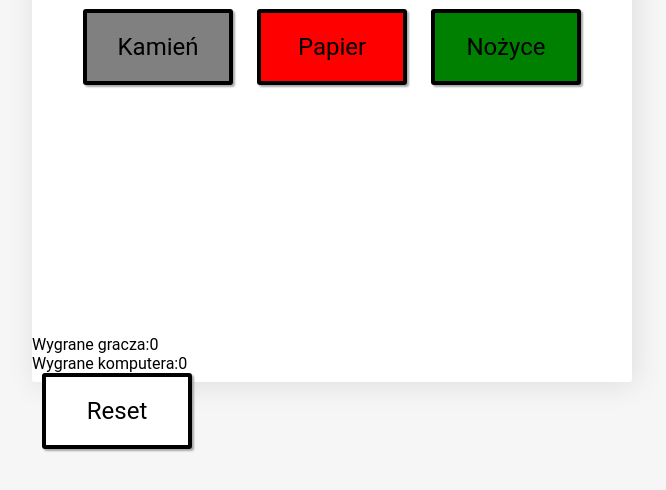
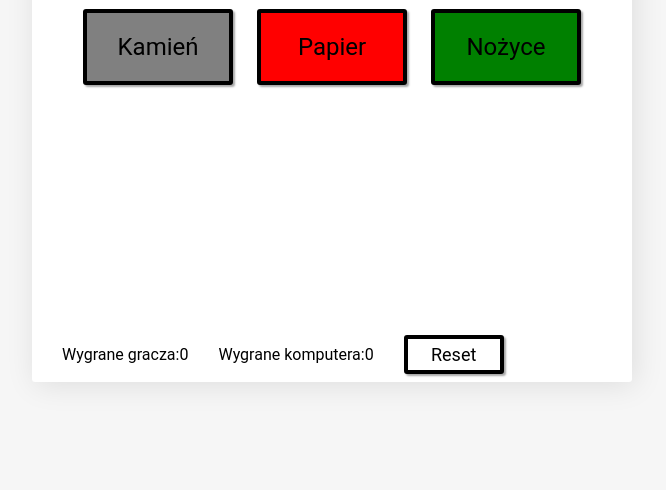
Before and after one commit to Edyta2801/javascript-prework, a website: page index.html in a window 1280 px wide. Shown: the part 188-678 px from the top of the page, without its empty margins (308-974 px from the left). Drawn offline with Linux system fonts and the light colour scheme.

Commit message:
add stylefor result-container

```diff
--- a/sass/style.scss
+++ b/sass/style.scss
@@ -59,7 +59,17 @@ button:hover {
   font-size: 20px;
   height: 200px;
 }
-#result{
+#result-container {
+  display: flex;
+  text-align: center;
+  align-items: center;
+}
+.result {
+  margin-left: 30px;
+}
+#resetButton {
+  margin-left: 30px;
   font-size: 18px;
-  color:black;
+  padding: 5px;
+  width: 100px;
 }
```
Also changed, not shown: css/style.css, 1 other file.
